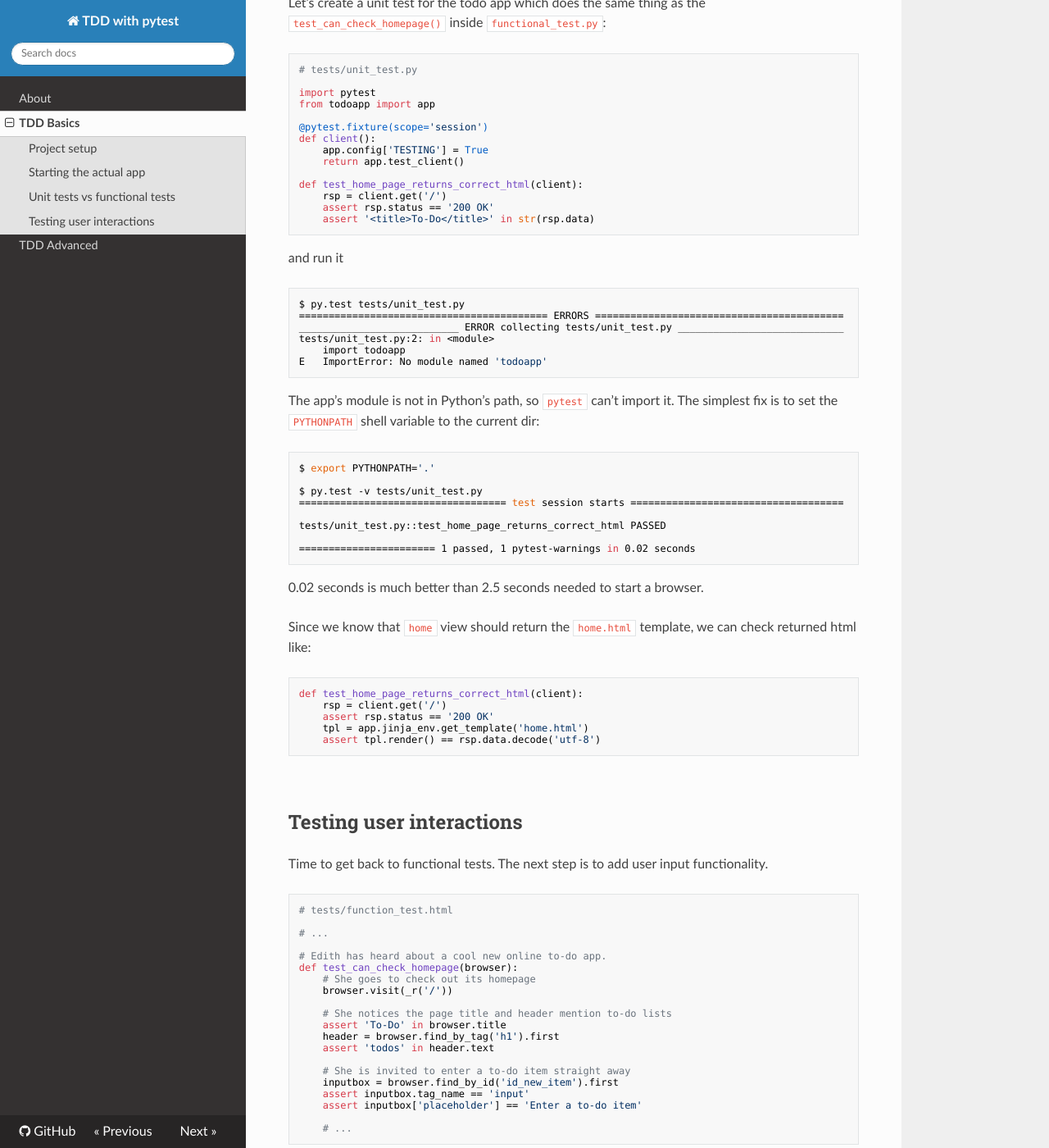
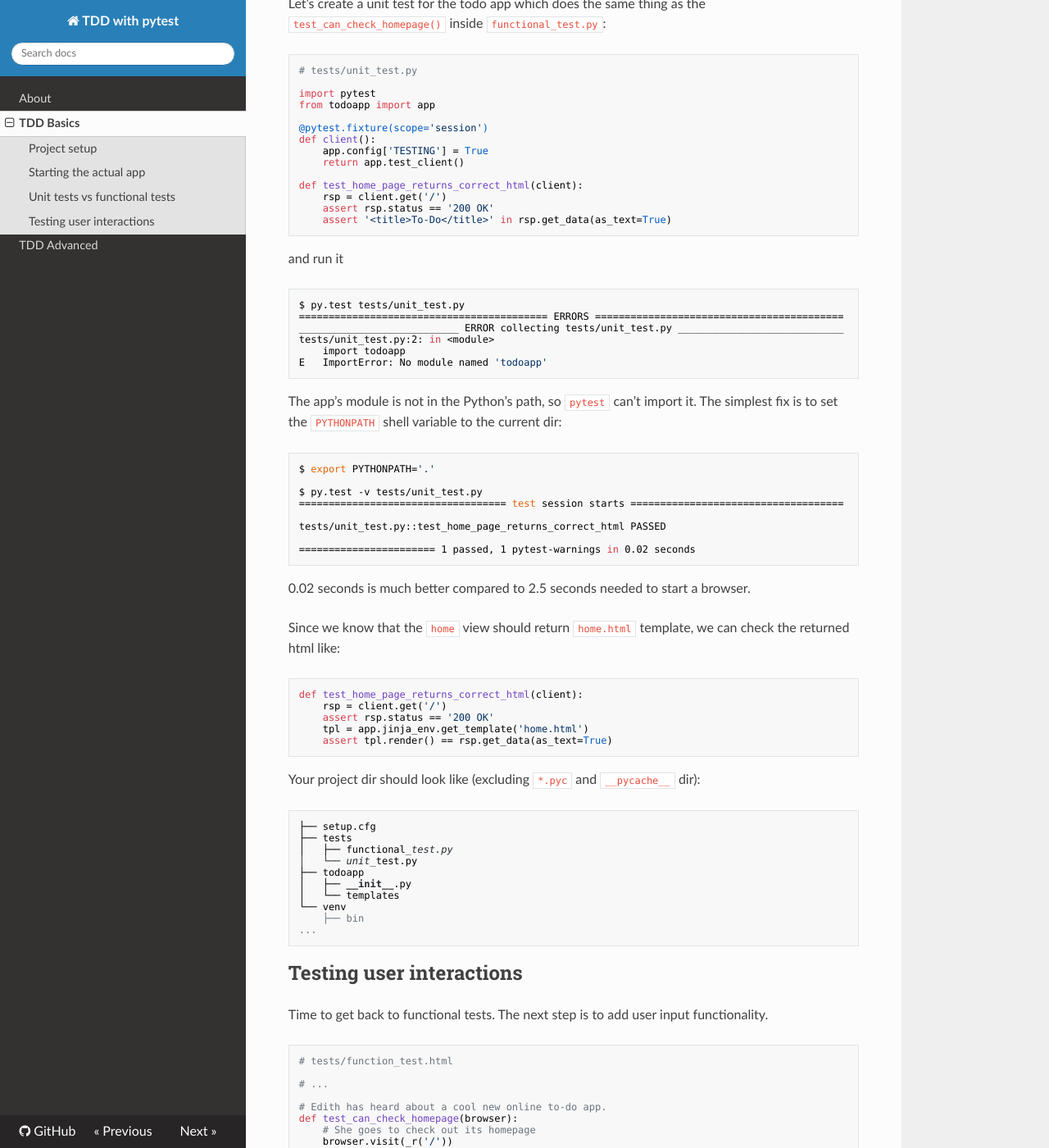
Before and after one commit to vanzaj/tdd-pytest, an MkDocs documentation site: the page built from docs/tdd-pytest/content/tdd-basics.md, in a window 1280 px wide and 1400 px high, scrolled down 4976 px. Shown: the whole window at 82% size. Built offline with MkDocs 1.6.1, drawn with Linux system fonts in a browser that asks for light colours; nearby versions of some CDN libraries; old or Windows-style settings are respelled for this version of MkDocs; some of the changed text lies outside the part shown.

````diff
--- a/docs/tdd-pytest/content/tdd-basics.md
+++ b/docs/tdd-pytest/content/tdd-basics.md
@@ -43,7 +43,7 @@ with Browser() as browser:
     assert browser.is_text_present('hello world')
 ```
 
-Run the test and see it fail.
+Run the test. You should see an `AssertionError`.
 
 ```
 $ python tests/functional_test.py
@@ -327,7 +327,7 @@ def client():
 def test_home_page_returns_correct_html(client):
     rsp = client.get('/')
     assert rsp.status == '200 OK'
-    assert '<title>To-Do</title>' in str(rsp.data)
+    assert '<title>To-Do</title>' in rsp.get_data(as_text=True)
 ```
 
 and run it
@@ -341,7 +341,7 @@ tests/unit_test.py:2: in <module>
 E   ImportError: No module named 'todoapp'
 ```
 
-The app's module is not in Python's path, so `pytest` can't import it. The
+The app's module is not in the Python's path, so `pytest` can't import it. The
 simplest fix is to set the `PYTHONPATH` shell variable to the current dir:
 
 ```bash
@@ -355,19 +355,34 @@ tests/unit_test.py::test_home_page_returns_correct_html PASSED
 ======================= 1 passed, 1 pytest-warnings in 0.02 seconds
 ```
 
-0.02 seconds is much better than 2.5 seconds needed to start a browser.
+0.02 seconds is much better compared to 2.5 seconds needed to start a browser.
 
-Since we know that `home` view should return the `home.html` template,
-we can check returned html like:
+Since we know that the `home` view should return `home.html` template,
+we can check the returned html like:
 
 ```python
 def test_home_page_returns_correct_html(client):
     rsp = client.get('/')
     assert rsp.status == '200 OK'
     tpl = app.jinja_env.get_template('home.html')
-    assert tpl.render() == rsp.data.decode('utf-8')
+    assert tpl.render() == rsp.get_data(as_text=True)
 ```
-<br/>
+
+Your project dir should look like (excluding `*.pyc` and `__pycache__` dir):
+
+```
+├── setup.cfg
+├── tests
+│   ├── functional_test.py
+│   └── unit_test.py
+├── todoapp
+│   ├── __init__.py
+│   └── templates
+└── venv
+    ├── bin
+...
+```
+
 
 ## Testing user interactions
 
````
Also changed, not shown: other parts of docs/tdd-pytest/content/tdd-basics.md (+1 -1 lines), docs/tdd-pytest/content/index.md (+16 -8 lines), README.md, 1 other file.
